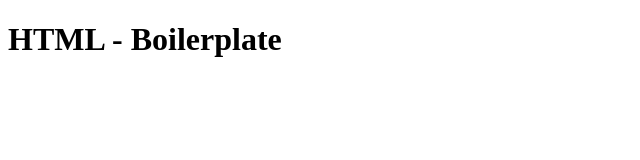
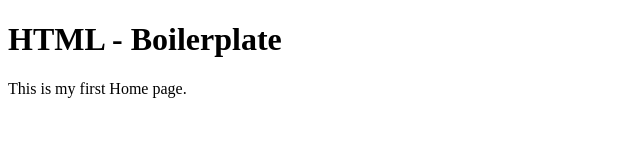
Before and after one commit to kcelitans/html-boilerplate, a plain HTML site: page index.html in a window 1280 px wide. Shown: the whole page, without its empty margins (0-640 px from the left). Drawn offline with Linux system fonts and the light colour scheme.

Commit message:
added new paragraph

```diff
--- a/index.html
+++ b/index.html
@@ -7,5 +7,6 @@
 </head>
 <body>
     <h1>HTML - Boilerplate</h1>
+    <p>This is my first Home page.</p>
 </body>
 </html>
```
